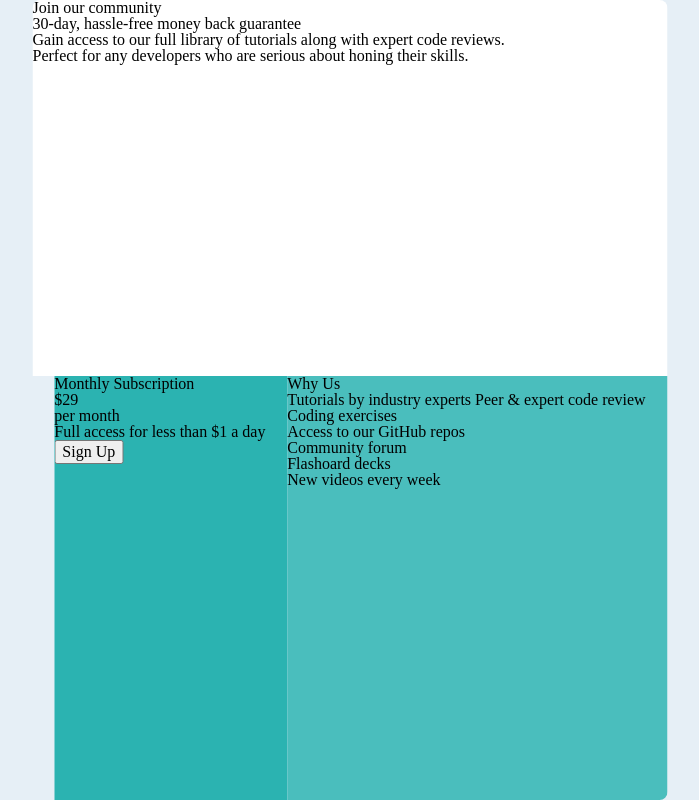
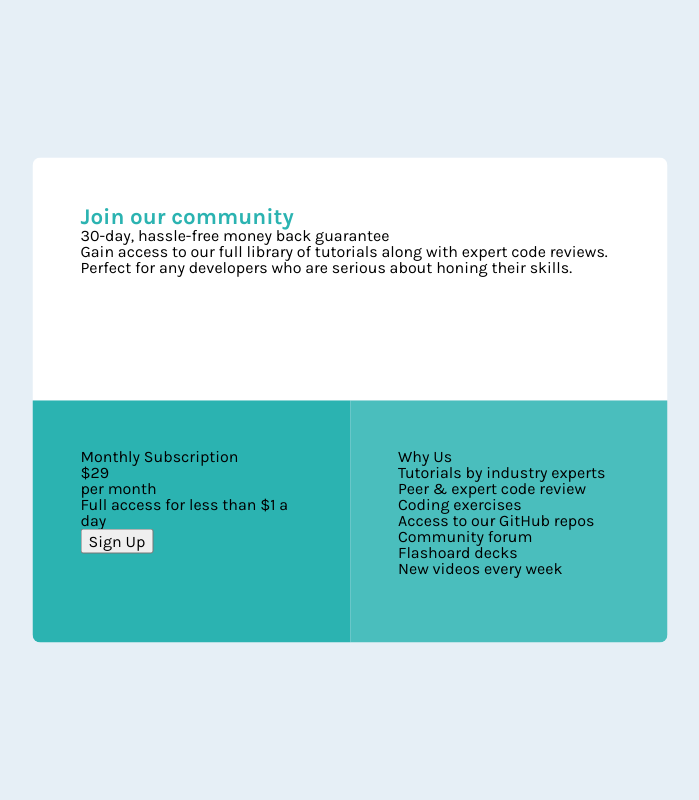
Before and after one commit to domenicaperez000/single_price_grid, a plain HTML site: page index.html in a window 1280 px wide. Shown: the whole page, without its empty margins (290-989 px from the left). Drawn offline with Linux system fonts and the light colour scheme.

Commit message:
grid adjustments

```diff
--- a/style.css
+++ b/style.css
@@ -57,8 +57,6 @@ textarea {
 .container {
     display: grid;
     position: absolute;
-    min-height: 100vh;
-    min-height: 100dvh;
     width: 635px;
     height: 485px;
     top: 50%;
@@ -66,12 +64,13 @@ textarea {
     transform: translate(-50%, -50%);
     overflow: hidden;
     border-radius: 8px;
-   grid-template-rows: auto;
-
-
-
+   grid-template-rows: 2fr 2fr;
+    grid-template-columns: 1fr 50% 50%;
    grid-template-areas: "first first first"
    ". second third";
+    font-family: "Karla", sans-serif;
+    font-optical-sizing: auto;
+    font-style: normal;
 }
 .first {
     background-color: #ffffff;
@@ -85,3 +84,11 @@ textarea {
     background-color: #4abebd;
     grid-area: third;
 }
+.first, .second, .third {
+    padding: 3rem;
+}
+.first > h1 {
+    font-size: 1.4rem;
+    font-weight: 700;
+    color: #2bb3b1;;
+}
```
